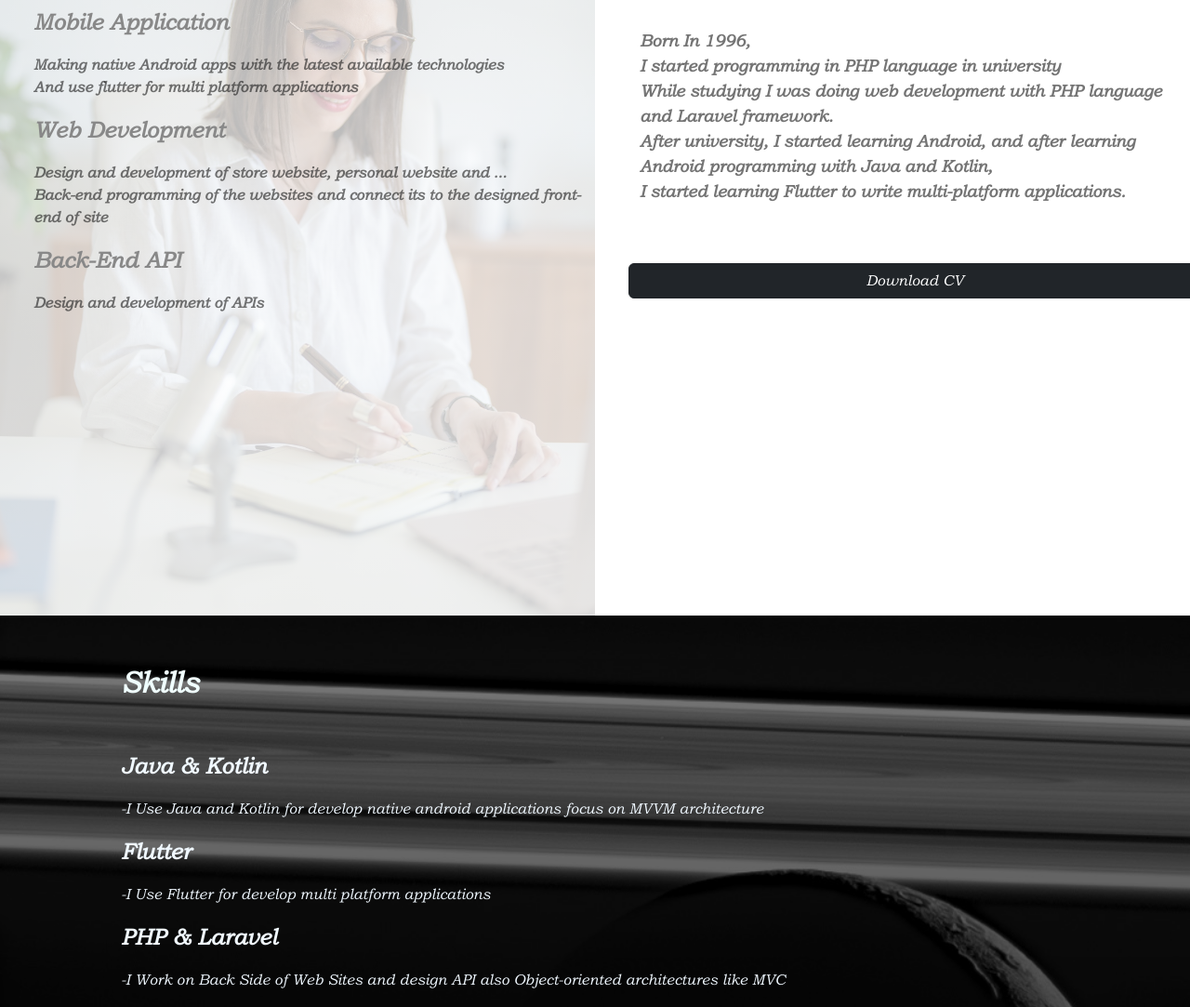
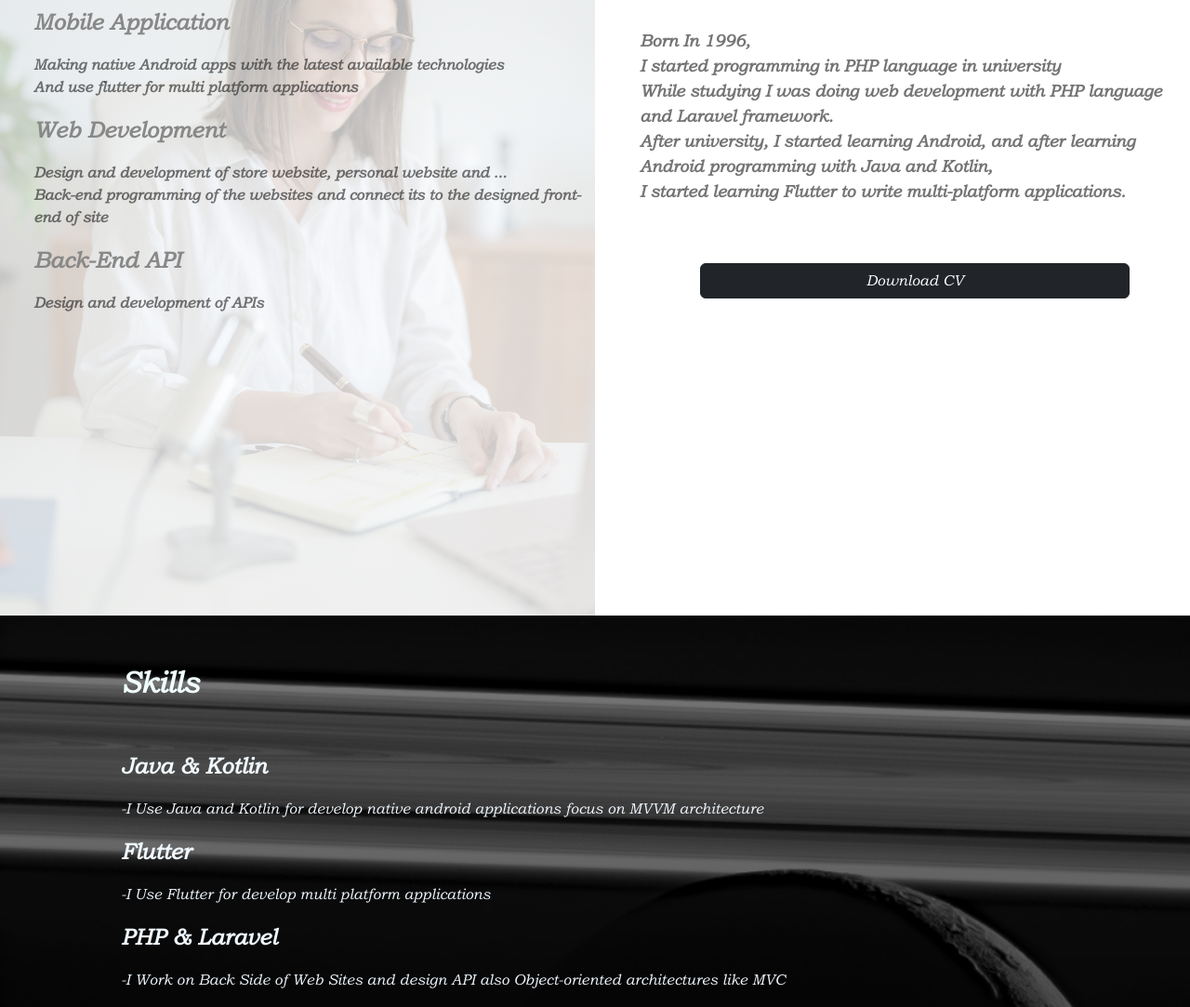
Before and after one commit to navidAbbasian/PersoanlWebSite, a plain HTML site: page index.html in a window 1280 px wide. Shown: the part 986-2069 px from the top of the page at 93% size. Drawn offline with nearby package versions, Linux system fonts and the light colour scheme.

Commit message:
fix horizontal scroll and style btn

```diff
--- a/index.html
+++ b/index.html
@@ -155,7 +155,7 @@
             After university, I started learning Android, and after learning Android programming with Java and Kotlin,
             <br> I started learning Flutter to write multi-platform applications.
           </p>
-          <button type="button" class="mt-5 btn btn-dark">Download CV</button>
+          <button type="button" class="text-center justify-content-center custom-btn mt-5 btn btn-dark">Download CV</button>
         </div>
       </div>
 
--- a/style.css
+++ b/style.css
@@ -13,6 +13,15 @@
     src: url(/assets/Fonts/BOOKOSI.TTF);
 }
 
+html, body {
+    max-width: 100%;
+    overflow-x: hidden;
+}
+
+* {
+    box-sizing: border-box;
+ }
+
 body {
     font-family: Bookosi;
 }
@@ -25,6 +34,11 @@ a {
 
 a:hover {
     color: rgb(125, 125, 125);
+}
+
+.custom-btn {
+    max-width: 75%;
+    margin: auto;
 }
 
 .title-0 {
```
